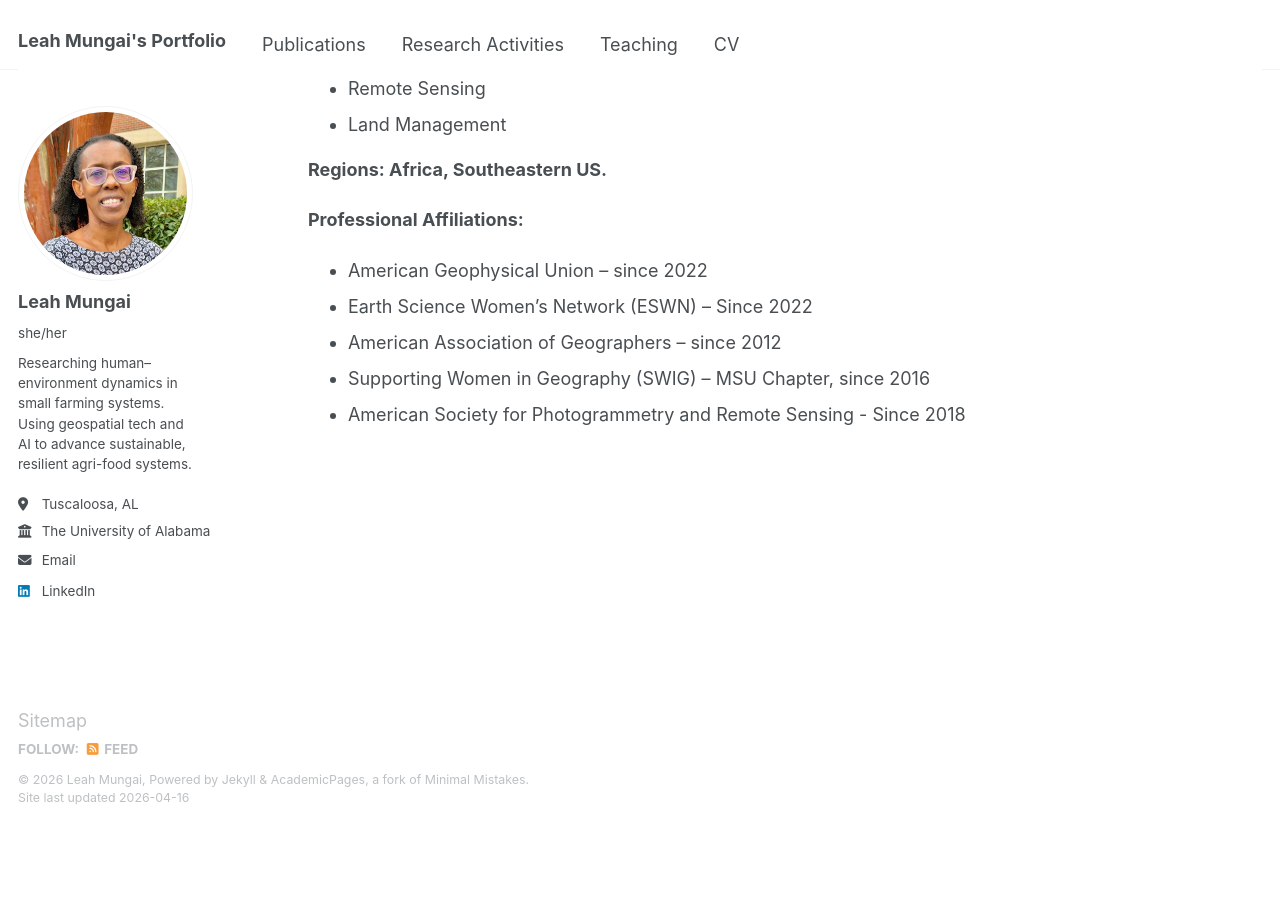
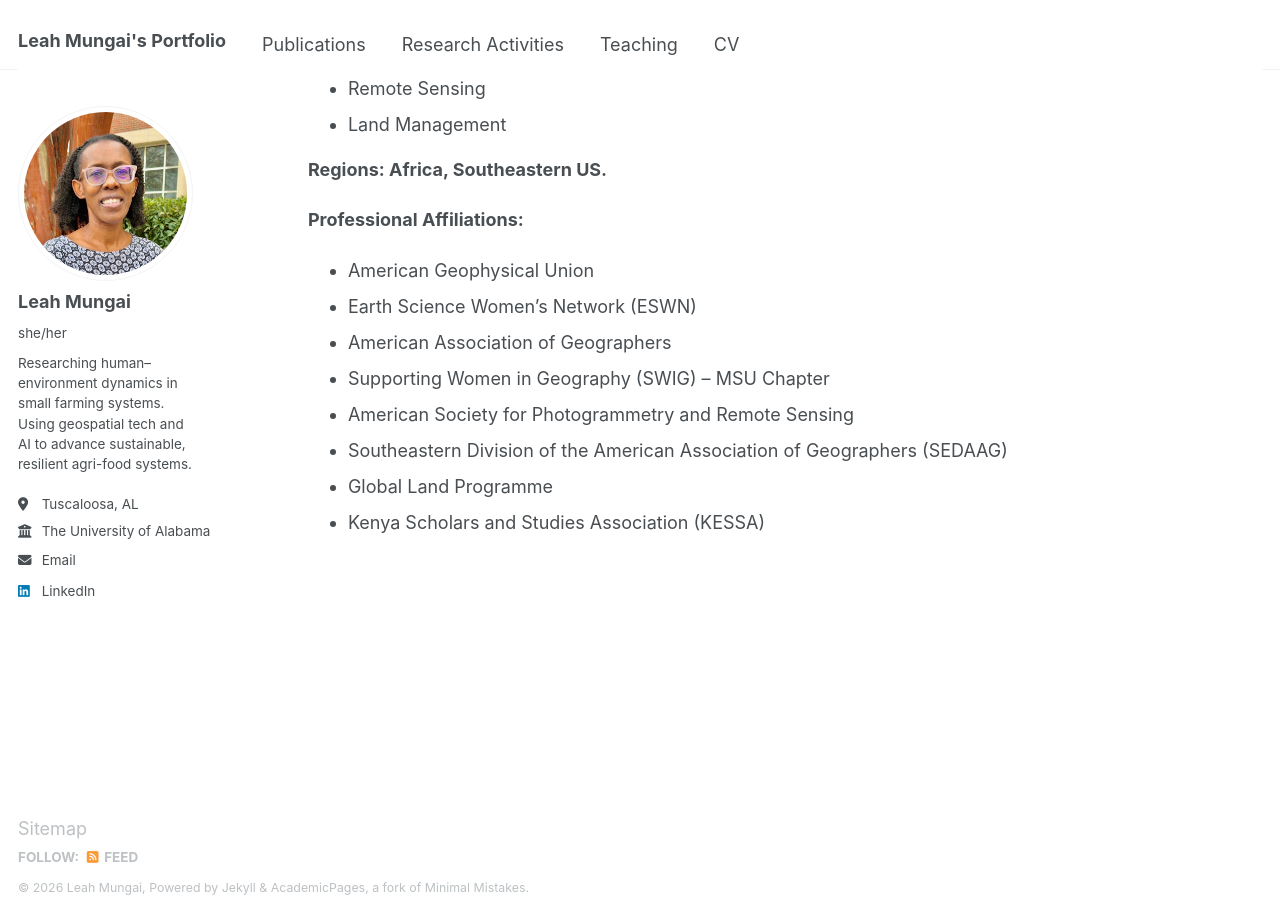
Before and after one commit to lmmungai/lmmungai.github.io, a Jekyll site: the page built from _pages/about.md, in a window 1280 px wide and 900 px high, scrolled down 498 px. Built offline with Jekyll 4.4.1, drawn with Linux system fonts in a browser that asks for light colours; before the commit the page ends 1324 px from its top, so only the background shows below that.

```diff
--- a/_config.yml
+++ b/_config.yml
@@ -59,7 +59,7 @@ author:
   keybase          : # Username
   instagram        : # Username
   lastfm           : # Username
-  linkedin         : Leah Mungai
+  linkedin         : leah-mungai-ph-d-79646121
   mastodon         : # URL
   medium           : # URL
   pinterest        : # Username
--- a/_pages/about.md
+++ b/_pages/about.md
@@ -20,8 +20,11 @@ My research explores complexities in human-environment interactions found in sma
 
 **Professional Affiliations:**
 
-- American Geophysical Union – since 2022
-- Earth Science Women’s Network (ESWN) – Since 2022
-- American Association of Geographers – since 2012
-- Supporting Women in Geography (SWIG) – MSU Chapter, since 2016
-- American Society for Photogrammetry and Remote Sensing - Since 2018
+- American Geophysical Union
+- Earth Science Women’s Network (ESWN)
+- American Association of Geographers
+- Supporting Women in Geography (SWIG) – MSU Chapter
+- American Society for Photogrammetry and Remote Sensing
+- Southeastern Division of the American Association of Geographers (SEDAAG)
+- Global Land Programme
+- Kenya Scholars and Studies Association (KESSA)
```
